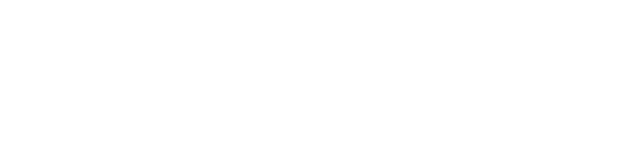
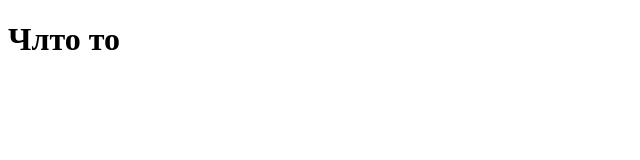
Before and after one commit to SemAmel/how-to-learn, a plain HTML site: page index.html in a window 1280 px wide. Shown: the whole page, without its empty margins (0-640 px from the left). Drawn offline with Linux system fonts and the light colour scheme.

Commit message:
Проверка

```diff
--- a/index.html
+++ b/index.html
@@ -13,7 +13,7 @@
     <main class="content">
       <section class="description">
       </section>
-
+        <h1>Члто то</h1>
       <section class="digits">
       </section>
 
```
